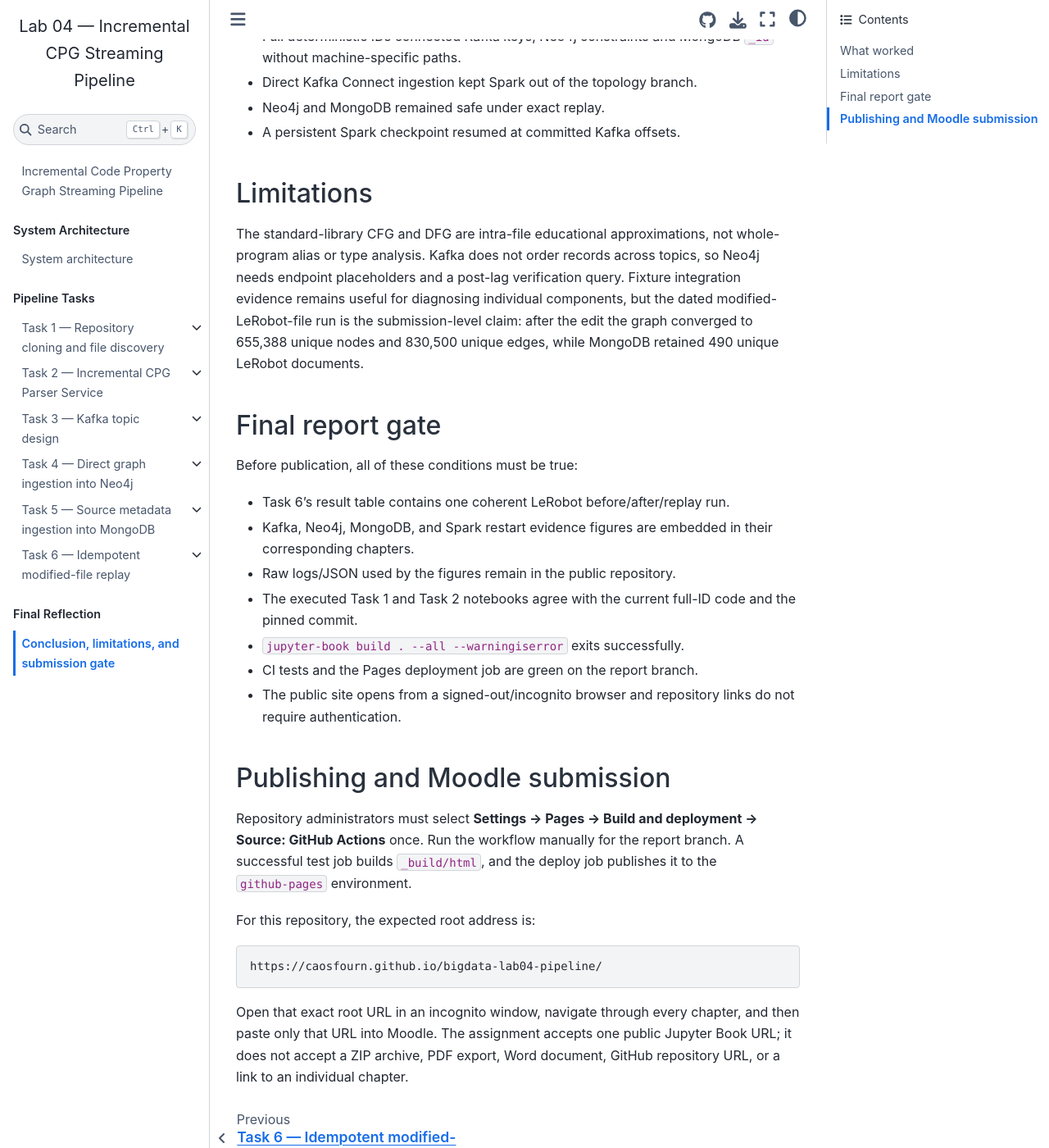
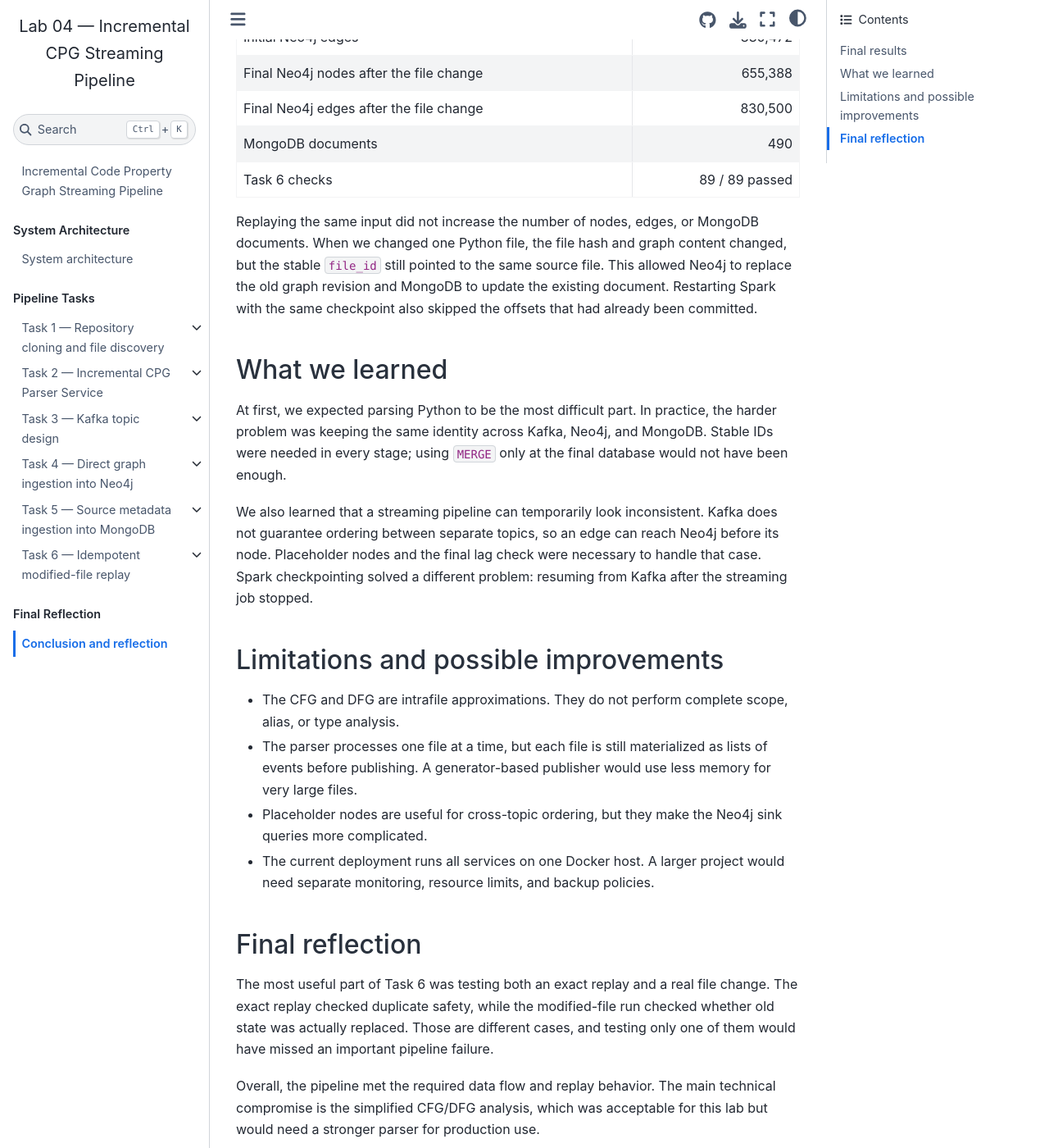
Before and after one commit to caosfourn/bigdata-lab04-pipeline, a Jupyter Book: the page built from book/conclusion.md, in a window 1280 px wide and 1400 px high, scrolled down 463 px. Shown: the whole window at 82% size. Built offline with Jupyter Book 1.0.4 settings and Sphinx 7.4.7 and the Sphinx Book theme 1.1.4, drawn with Linux system fonts in a browser that asks for light colours; pages that are not in the unit, such as notebooks, are missing from menus; some of the changed text lies outside the part shown.

Commit message:
docs: rewrite conclusion as a student reflection

````diff
--- a/book/conclusion.md
+++ b/book/conclusion.md
@@ -1,62 +1,61 @@
-# Conclusion, limitations, and submission gate
+# Conclusion and reflection
 
-The pipeline separates topology from file metadata while preserving one shared,
-versioned identity contract. The pinned LeRobot checkout produced a deterministic
-490-file source manifest. The selected parser file produced 1,003 unique nodes
-and 1,272 unique AST/CFG/DFG/CALL edges, with identical IDs on exact replay.
-The initial full-load graph contained 655,365 unique nodes and 830,472 unique
-edges. The final five-phase LeRobot replay passed all 89 automated checks and
-verified Neo4j `MERGE`, stale-revision cleanup, MongoDB replace/upsert, and Spark
-checkpoint recovery together.
+We completed the pipeline from Python source discovery to storage in Neo4j and
+MongoDB. The final run used the pinned LeRobot repository and processed all 490
+selected Python files without parser errors.
 
-## What worked
+## Final results
 
-- Parsing one file at a time bounded work and isolated syntax failures.
-- Full deterministic IDs connected Kafka keys, Neo4j constraints and MongoDB
-  `_id` without machine-specific paths.
-- Direct Kafka Connect ingestion kept Spark out of the topology branch.
-- Neo4j and MongoDB remained safe under exact replay.
-- A persistent Spark checkpoint resumed at committed Kafka offsets.
+| Check | Result |
+|---|---:|
+| Discovered Python files | 490 |
+| Parser errors | 0 |
+| Initial Neo4j nodes | 655,365 |
+| Initial Neo4j edges | 830,472 |
+| Final Neo4j nodes after the file change | 655,388 |
+| Final Neo4j edges after the file change | 830,500 |
+| MongoDB documents | 490 |
+| Task 6 checks | 89 / 89 passed |
 
-## Limitations
+Replaying the same input did not increase the number of nodes, edges, or
+MongoDB documents. When we changed one Python file, the file hash and graph
+content changed, but the stable `file_id` still pointed to the same source file.
+This allowed Neo4j to replace the old graph revision and MongoDB to update the
+existing document. Restarting Spark with the same checkpoint also skipped the
+offsets that had already been committed.
 
-The standard-library CFG and DFG are intra-file educational approximations, not
-whole-program alias or type analysis. Kafka does not order records across
-topics, so Neo4j needs endpoint placeholders and a post-lag verification query.
-Fixture integration evidence remains useful for diagnosing individual
-components, but the dated modified-LeRobot-file run is the submission-level
-claim: after the edit the graph converged to 655,388 unique nodes and 830,500
-unique edges, while MongoDB retained 490 unique LeRobot documents.
+## What we learned
 
-## Final report gate
+At first, we expected parsing Python to be the most difficult part. In practice,
+the harder problem was keeping the same identity across Kafka, Neo4j, and
+MongoDB. Stable IDs were needed in every stage; using `MERGE` only at the final
+database would not have been enough.
 
-Before publication, all of these conditions must be true:
+We also learned that a streaming pipeline can temporarily look inconsistent.
+Kafka does not guarantee ordering between separate topics, so an edge can reach
+Neo4j before its node. Placeholder nodes and the final lag check were necessary
+to handle that case. Spark checkpointing solved a different problem: resuming
+from Kafka after the streaming job stopped.
 
-- Task 6's result table contains one coherent LeRobot before/after/replay run.
-- Kafka, Neo4j, MongoDB, and Spark restart evidence figures are embedded in
-  their corresponding chapters.
-- Raw logs/JSON used by the figures remain in the public repository.
-- The executed Task 1 and Task 2 notebooks agree with the current full-ID code
-  and the pinned commit.
-- `jupyter-book build . --all --warningiserror` exits successfully.
-- CI tests and the Pages deployment job are green on the report branch.
-- The public site opens from a signed-out/incognito browser and repository links
-  do not require authentication.
+## Limitations and possible improvements
 
-## Publishing and Moodle submission
+- The CFG and DFG are intrafile approximations. They do not perform complete
+  scope, alias, or type analysis.
+- The parser processes one file at a time, but each file is still materialized
+  as lists of events before publishing. A generator-based publisher would use
+  less memory for very large files.
+- Placeholder nodes are useful for cross-topic ordering, but they make the
+  Neo4j sink queries more complicated.
+- The current deployment runs all services on one Docker host. A larger project
+  would need separate monitoring, resource limits, and backup policies.
 
-Repository administrators must select **Settings → Pages → Build and
-deployment → Source: GitHub Actions** once. Run the workflow manually for the
-report branch. A successful test job builds `_build/html`, and the deploy job
-publishes it to the `github-pages` environment.
+## Final reflection
 
-For this repository, the expected root address is:
+The most useful part of Task 6 was testing both an exact replay and a real file
+change. The exact replay checked duplicate safety, while the modified-file run
+checked whether old state was actually replaced. Those are different cases,
+and testing only one of them would have missed an important pipeline failure.
 
-```text
-https://caosfourn.github.io/bigdata-lab04-pipeline/
-```
-
-Open that exact root URL in an incognito window, navigate through every chapter,
-and then paste only that URL into Moodle. The assignment accepts one public
-Jupyter Book URL; it does not accept a ZIP archive, PDF export, Word document,
-GitHub repository URL, or a link to an individual chapter.
+Overall, the pipeline met the required data flow and replay behavior. The main
+technical compromise is the simplified CFG/DFG analysis, which was acceptable
+for this lab but would need a stronger parser for production use.
````
